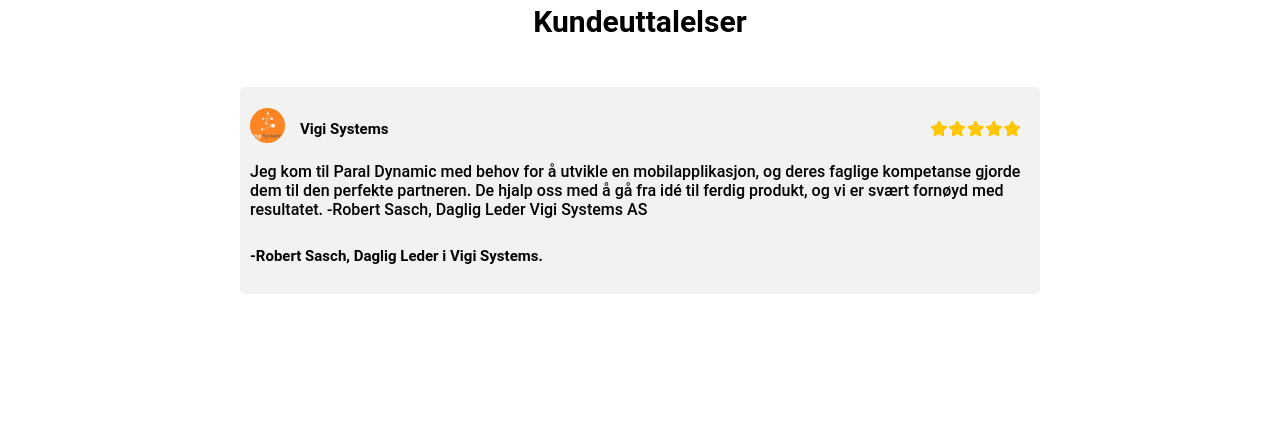
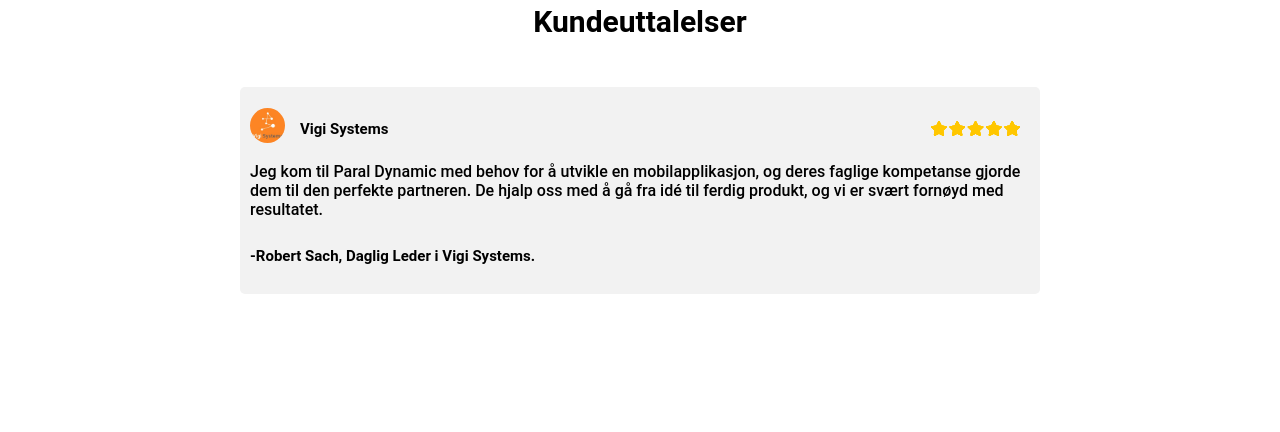
Before and after one commit to PeshangALO/paral-website, a plain HTML site: page index.html in a window 1280 px wide. Shown: the part 1744-2176 px from the top of the page. Drawn offline with nearby package versions, Linux system fonts and the light colour scheme; files whose address does not match are found by name.

Commit message:
Removed S, removed duplicate text

```diff
--- a/index.html
+++ b/index.html
@@ -173,8 +173,8 @@
             <h5>Vigi Systems</h5>
             <img id="star_rating" src="./Images/Icons/star_rating.svg" alt="Customer 5 star rating"/>
             <p>Jeg kom til Paral Dynamic med behov for å utvikle en mobilapplikasjon, og deres faglige kompetanse gjorde dem til den perfekte partneren. De hjalp oss med å gå fra idé til ferdig produkt, og vi er svært fornøyd med resultatet.
-                -Robert Sasch, Daglig Leder Vigi Systems AS </p>
-                <h6>-Robert Sasch, Daglig Leder i Vigi Systems.</h6>
+                 </p>
+                <h6>-Robert Sach, Daglig Leder i Vigi Systems.</h6>
 
 
         </div>
```
